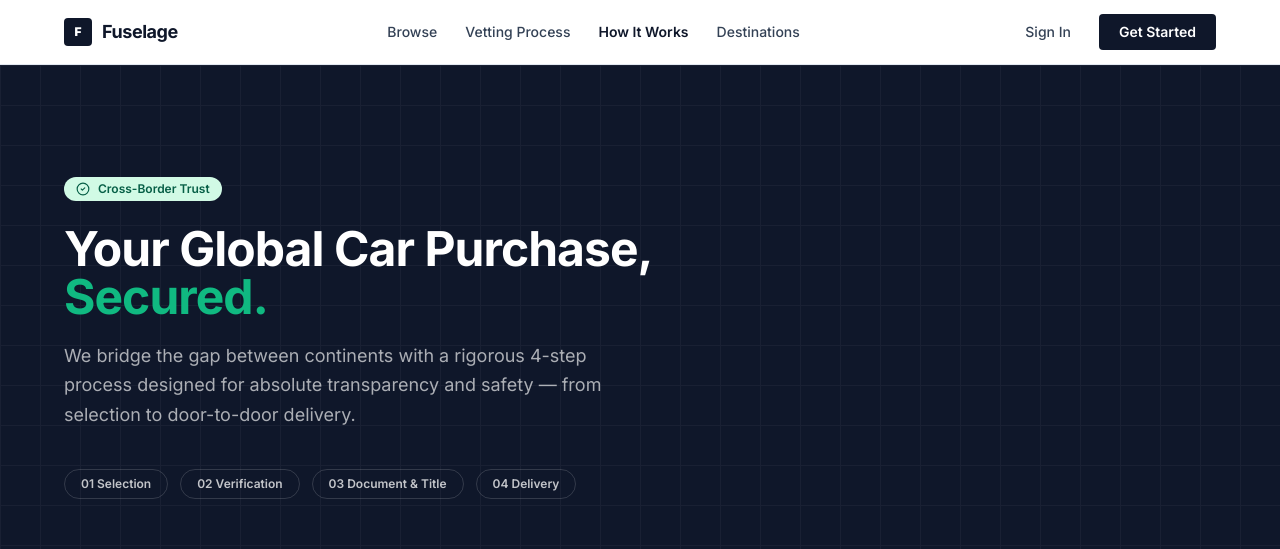
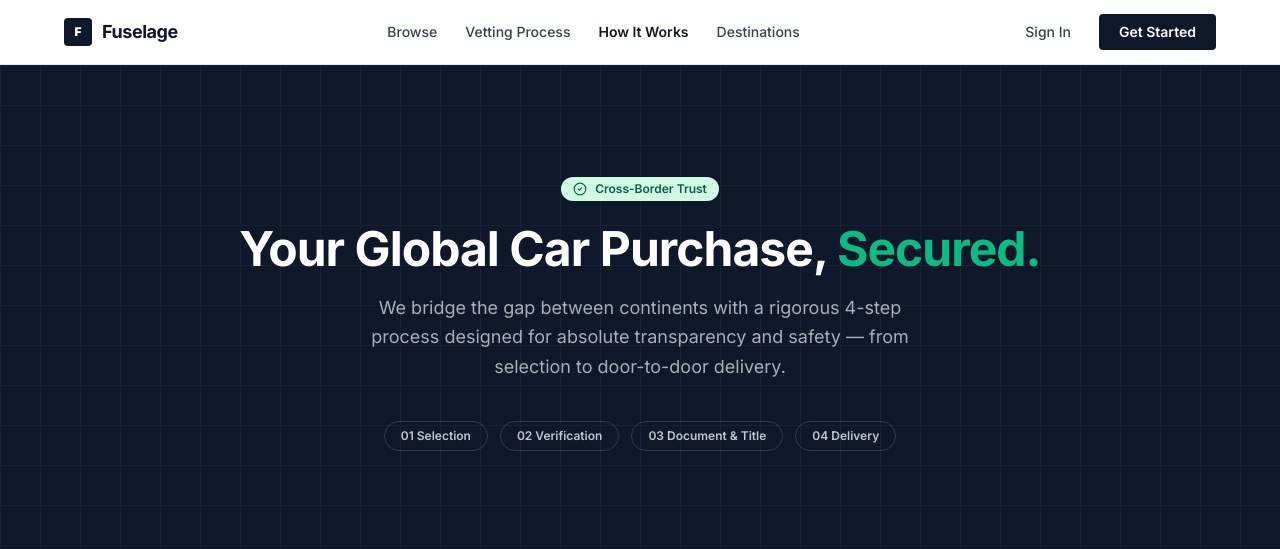
Before and after one commit to gatu-teddy/fuselage, a Next.js app: page /how-it-works in a window 1280 px wide. Shown: the top 549 px of the page. Built offline with nearby package versions, Linux system fonts and the light colour scheme.

Commit message:
fix: centre hero text on How It Works page

```diff
--- a/app/how-it-works/page.tsx
+++ b/app/how-it-works/page.tsx
@@ -165,7 +165,7 @@ export default function HowItWorksPage() {
             backgroundSize: "40px 40px",
           }}
         />
-        <div className="relative max-w-[1280px] mx-auto px-8 md:px-16">
+        <div className="relative max-w-[1280px] mx-auto px-8 md:px-16 text-center flex flex-col items-center">
           <div
             style={{ backgroundColor: c.greenBg, color: c.greenText }}
             className="inline-flex items-center gap-2 px-3 py-1 rounded-full text-xs font-semibold mb-6"
@@ -174,7 +174,7 @@ export default function HowItWorksPage() {
             Cross-Border Trust
           </div>
           <h1
-            className="text-4xl md:text-5xl font-bold text-white leading-tight mb-5 max-w-2xl"
+            className="text-4xl md:text-5xl font-bold text-white leading-tight mb-5"
             style={{ letterSpacing: "-0.02em" }}
           >
             Your Global Car Purchase,{" "}
@@ -185,7 +185,7 @@ export default function HowItWorksPage() {
           </p>
 
           {/* Step pills */}
-          <div className="flex flex-wrap gap-3">
+          <div className="flex flex-wrap justify-center gap-3">
             {["01 Selection", "02 Verification", "03 Document & Title", "04 Delivery"].map((s) => (
               <div
                 key={s}
```
